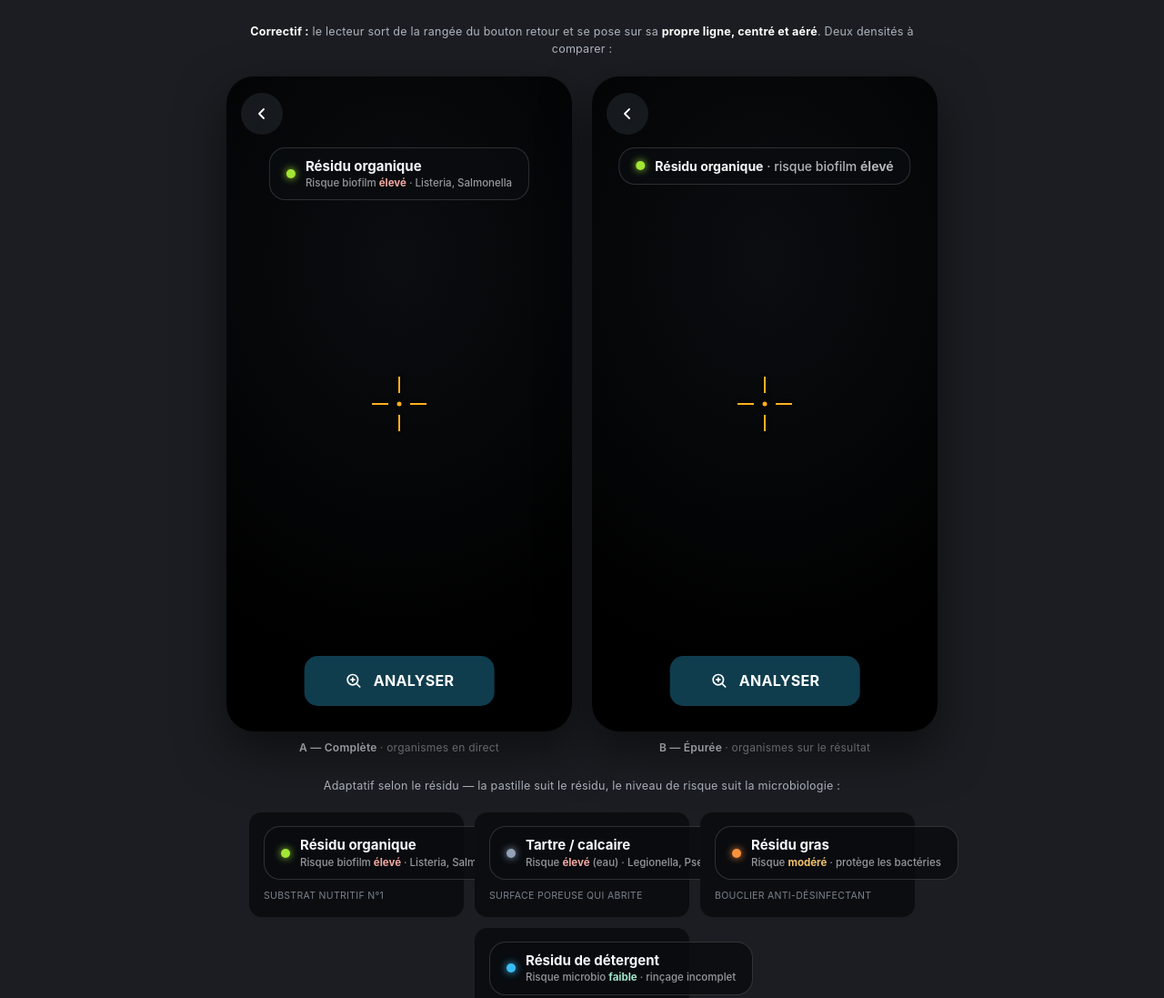
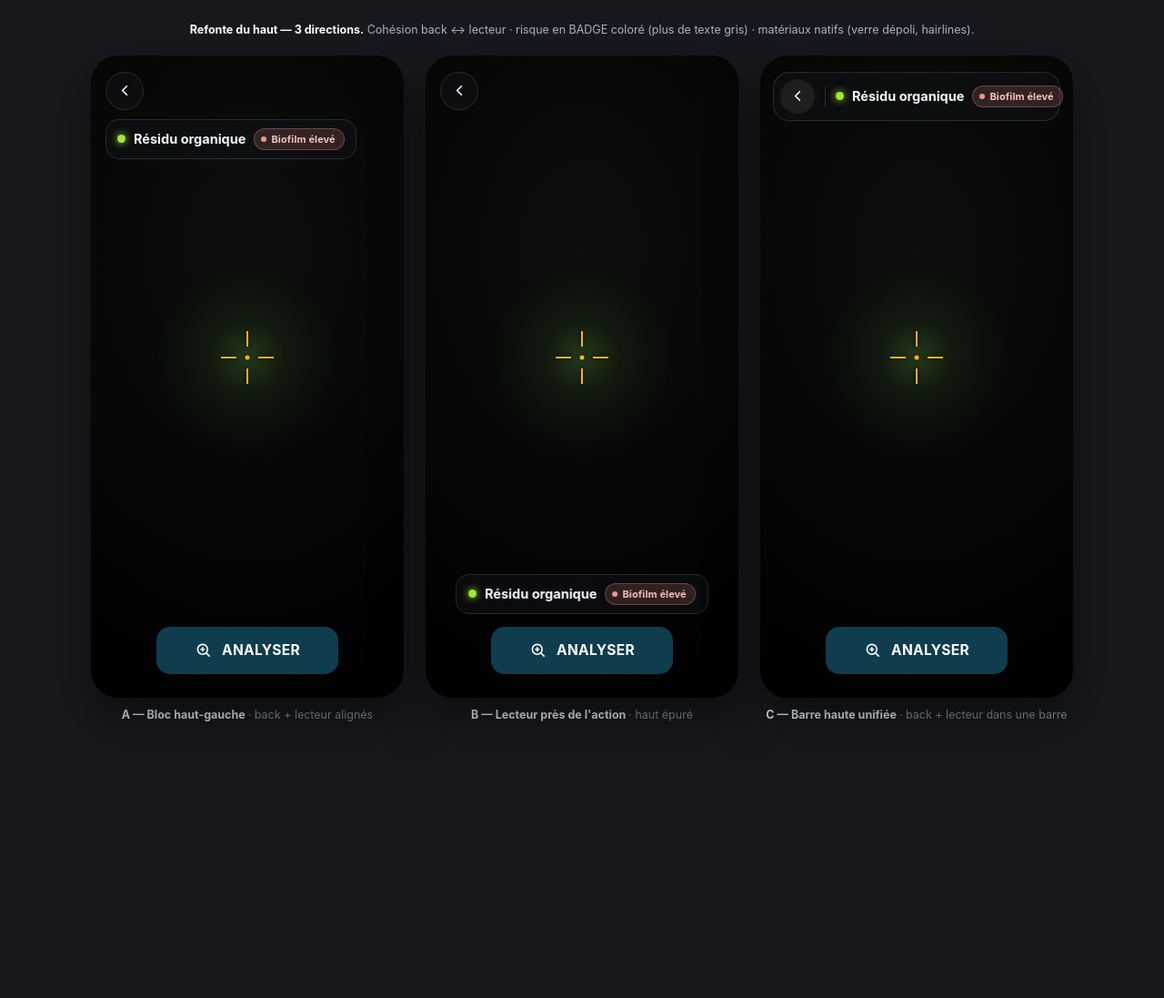
Before and after one commit to Lamiralx/Lucens-IA, a website: page preview-lv-readout.html in a window 1280 px wide. Shown: the top 1097 px of the page at 91% size. After the commit the page ends 839 px from the top, so only its background shows below. Drawn offline with Linux system fonts and the light colour scheme.

Commit message:
Maquette refonte haut Live View : 3 directions cohesion + badge risque + materiaux natifs

```diff
--- a/preview-lv-readout.html
+++ b/preview-lv-readout.html
@@ -2,89 +2,88 @@
 <html lang="fr"><head><meta charset="utf-8">
 <meta name="viewport" content="width=device-width, initial-scale=1">
 <style>
-  :root{--font:-apple-system,BlinkMacSystemFont,"Segoe UI",Roboto,Helvetica,Arial,sans-serif;--accent:#0F3D4E;--ink:#F5F7FA}
+  :root{--font:-apple-system,BlinkMacSystemFont,"Segoe UI",Roboto,Helvetica,Arial,sans-serif;--accent:#0F3D4E;--ink:#F4F7FA}
   *{box-sizing:border-box;margin:0;padding:0}
-  body{font-family:var(--font);background:#1b1d22;display:flex;flex-direction:column;align-items:center;gap:20px;padding:26px 14px 44px}
-  .cap{color:#aeb4be;font-size:12.5px;letter-spacing:.02em;text-align:center;max-width:760px;line-height:1.5}
-  .cap b{color:#fff}
-  .row{display:flex;gap:22px;flex-wrap:wrap;justify-content:center}
-  .col{display:flex;flex-direction:column;align-items:center;gap:10px}
-  .tag{color:#cfd5de;font-size:12px;font-weight:600;letter-spacing:.02em}
-  .tag span{color:#8a9098;font-weight:400}
+  body{font-family:var(--font);background:#17191e;display:flex;flex-direction:column;align-items:center;gap:18px;padding:24px 14px 46px}
+  .cap{color:#aeb4be;font-size:12.5px;text-align:center;max-width:1000px;line-height:1.5}.cap b{color:#fff}
+  .row{display:flex;gap:24px;flex-wrap:wrap;justify-content:center}
+  .col{display:flex;flex-direction:column;align-items:center;gap:11px}
+  .tag{color:#dfe4ea;font-size:12.5px;font-weight:650}.tag span{color:#878d96;font-weight:400}
 
-  .lv{position:relative;width:380px;height:720px;background:radial-gradient(120% 80% at 50% 28%,#0b0d10 0%,#000 78%);border-radius:30px;overflow:hidden;box-shadow:0 22px 54px rgba(0,0,0,.5)}
+  /* scène caméra avec halo fluo vert (le résidu visé) */
+  .lv{position:relative;width:344px;height:706px;border-radius:30px;overflow:hidden;box-shadow:0 22px 54px rgba(0,0,0,.5);
+    background:
+      radial-gradient(circle at 50% 47%, rgba(140,235,95,.20) 0%, rgba(120,210,80,.07) 10%, transparent 24%),
+      radial-gradient(130% 90% at 50% 30%, #0c0f0c 0%, #000 82%)}
 
-  .back{position:absolute;top:18px;left:16px;width:46px;height:46px;border-radius:50%;background:rgba(28,32,38,.78);display:flex;align-items:center;justify-content:center}
-  .back svg{width:20px;height:20px;stroke:#fff;stroke-width:1.8;fill:none;stroke-linecap:round;stroke-linejoin:round}
+  /* matériaux natifs */
+  .glass{background:rgba(18,21,26,.52);-webkit-backdrop-filter:blur(20px) saturate(140%);backdrop-filter:blur(20px) saturate(140%);border:1px solid rgba(255,255,255,.12)}
+  .ico{display:flex;align-items:center;justify-content:center}
+  .ico svg{stroke:#fff;fill:none;stroke-width:1.7;stroke-linecap:round;stroke-linejoin:round}
+  .back-c{width:42px;height:42px;border-radius:50%}
+  .back-c svg{width:19px;height:19px}
 
-  /* ===== LECTEUR : sur sa PROPRE ligne, centré, aéré ===== */
-  .readout{position:absolute;top:78px;left:50%;transform:translateX(-50%);
-    display:inline-flex;align-items:center;gap:11px;padding:11px 18px;max-width:330px;
-    background:rgba(10,12,16,.85);border:1px solid rgba(255,255,255,.15);border-radius:18px}
-  .dot{flex:0 0 auto;width:10px;height:10px;border-radius:50%;background:var(--c);box-shadow:0 0 9px var(--c)}
-  .rt{display:flex;flex-direction:column;min-width:0}
-  .residue{font-size:15px;font-weight:650;color:var(--ink);line-height:1.15}
-  .risk{font-size:11.5px;font-weight:500;color:rgba(245,247,250,.6);margin-top:3px;line-height:1.25;white-space:nowrap}
-  .lvl{font-weight:650}
-  .high .lvl{color:#F4A8A0}.mid .lvl{color:#F0C36B}.low .lvl{color:#9FE6C9}
-  /* variante 1 ligne */
-  .readout.one .dot{margin:0}
-  .oneline{font-size:14px;font-weight:500;color:rgba(245,247,250,.72);white-space:nowrap}
-  .oneline b{font-weight:650;color:var(--ink)}
+  .dot{width:9px;height:9px;border-radius:50%;flex:0 0 auto}
+  .res{font-weight:650;font-size:14.5px;color:var(--ink);white-space:nowrap}
+  /* BADGE de risque (vrai marqueur, pas du texte gris) */
+  .badge{display:inline-flex;align-items:center;gap:5px;padding:4px 9px 4px 7px;border-radius:999px;font-size:11px;font-weight:650;letter-spacing:.01em;white-space:nowrap;flex:0 0 auto}
+  .badge .bd{width:6px;height:6px;border-radius:50%}
+  .badge.high{background:rgba(244,150,140,.16);color:#F8C0B9;border:1px solid rgba(244,150,140,.32)}.badge.high .bd{background:#F4968C}
+  .badge.mid{background:rgba(240,195,107,.15);color:#F4D294;border:1px solid rgba(240,195,107,.30)}.badge.mid .bd{background:#F0C36B}
+  .badge.low{background:rgba(120,200,170,.14);color:#A7E6CD;border:1px solid rgba(120,200,170,.28)}.badge.low .bd{background:#7BD0A6}
 
-  .ret{position:absolute;top:50%;left:50%;transform:translate(-50%,-50%);width:60px;height:60px;filter:drop-shadow(0 0 2px rgba(0,0,0,.9))}
+  /* réticule */
+  .ret{position:absolute;top:47%;left:50%;transform:translate(-50%,-50%);width:58px;height:58px;filter:drop-shadow(0 0 2px rgba(0,0,0,.9))}
   .ret::before{content:"";position:absolute;left:50%;top:0;width:2px;height:100%;transform:translateX(-50%);background:linear-gradient(to bottom,#FFB020 0 30%,transparent 30% 70%,#FFB020 70% 100%)}
   .ret::after{content:"";position:absolute;top:50%;left:0;height:2px;width:100%;transform:translateY(-50%);background:linear-gradient(to right,#FFB020 0 30%,transparent 30% 70%,#FFB020 70% 100%)}
   .ret i{position:absolute;top:50%;left:50%;width:5px;height:5px;border-radius:50%;background:#FFB020;transform:translate(-50%,-50%)}
 
-  .shoot{position:absolute;left:50%;bottom:28px;transform:translateX(-50%);display:inline-flex;align-items:center;gap:11px;background:var(--accent);color:#fff;font-weight:650;font-size:16px;letter-spacing:.02em;padding:17px 44px;border-radius:15px}
-  .shoot svg{width:21px;height:21px;stroke:#fff;stroke-width:1.9;fill:none}
+  .shoot{position:absolute;left:50%;bottom:26px;transform:translateX(-50%);display:inline-flex;align-items:center;gap:10px;background:var(--accent);color:#fff;font-weight:650;font-size:15.5px;letter-spacing:.02em;padding:16px 42px;border-radius:15px}
+  .shoot svg{width:20px;height:20px;stroke:#fff;fill:none;stroke-width:1.9}
 
-  .strip{display:flex;flex-wrap:wrap;gap:12px;justify-content:center;max-width:780px}
-  .mini{background:#0b0d10;border-radius:14px;padding:15px 16px 17px;width:236px}
-  .mini .readout{position:static;transform:none;max-width:none}
-  .ml{color:#7b828d;font-size:10.5px;margin-top:11px;letter-spacing:.03em;text-transform:uppercase}
+  /* ===== A : bloc haut-gauche (back + lecteur alignés à gauche) ===== */
+  .A .back-c{position:absolute;top:18px;left:16px}
+  .A .read{position:absolute;top:70px;left:16px;display:inline-flex;align-items:center;gap:9px;padding:9px 12px;border-radius:15px}
+
+  /* ===== B : lecteur près de l'action (haut épuré) ===== */
+  .B .back-c{position:absolute;top:18px;left:16px}
+  .B .read{position:absolute;left:50%;bottom:92px;transform:translateX(-50%);display:inline-flex;align-items:center;gap:9px;padding:9px 13px;border-radius:15px}
+
+  /* ===== C : barre haute unifiée (back + lecteur dans UNE barre) ===== */
+  .C .bar{position:absolute;top:18px;left:14px;right:14px;display:flex;align-items:center;gap:11px;padding:7px 8px 7px 7px;border-radius:18px}
+  .C .bar .back-c{width:38px;height:38px;background:rgba(255,255,255,.07);border:0}
+  .C .bar .sep{width:1px;height:22px;background:rgba(255,255,255,.13);flex:0 0 auto}
+  .C .read{display:inline-flex;align-items:center;gap:9px;min-width:0;flex:1}
 </style></head>
 <body>
-
-  <div class="cap"><b>Correctif :</b> le lecteur sort de la rangée du bouton retour et se pose sur sa <b>propre ligne, centré et aéré</b>. Deux densités à comparer :</div>
+  <div class="cap"><b>Refonte du haut — 3 directions.</b> Cohésion back ↔ lecteur · risque en BADGE coloré (plus de texte gris) · matériaux natifs (verre dépoli, hairlines).</div>
 
   <div class="row">
-    <!-- A : complète (organismes en direct) -->
-    <div class="col">
-      <div class="lv">
-        <div class="back"><svg viewBox="0 0 20 20"><path d="M12 15 L7 10 L12 5"/></svg></div>
-        <div class="readout high">
-          <span class="dot" style="--c:#A3E635"></span>
-          <div class="rt"><div class="residue">Résidu organique</div><div class="risk high">Risque biofilm <span class="lvl">élevé</span> · Listeria, Salmonella</div></div>
-        </div>
-        <div class="ret"><i></i></div>
-        <div class="shoot"><svg viewBox="0 0 24 24"><circle cx="10.5" cy="10.5" r="6.5"/><path d="M15.5 15.5 L20 20"/><path d="M10.5 7.5 V13.5 M7.5 10.5 H13.5"/></svg> ANALYSER</div>
+    <!-- A -->
+    <div class="col"><div class="lv A">
+      <div class="back-c glass ico"><svg viewBox="0 0 20 20"><path d="M12 15 L7 10 L12 5"/></svg></div>
+      <div class="read glass"><span class="dot" style="background:#A3E635;box-shadow:0 0 8px #A3E635"></span><span class="res">Résidu organique</span><span class="badge high"><span class="bd"></span>Biofilm élevé</span></div>
+      <div class="ret"><i></i></div>
+      <div class="shoot"><svg viewBox="0 0 24 24"><circle cx="10.5" cy="10.5" r="6.5"/><path d="M15.5 15.5 L20 20"/><path d="M10.5 7.5V13.5M7.5 10.5H13.5"/></svg> ANALYSER</div>
+    </div><div class="tag">A — Bloc haut-gauche <span>· back + lecteur alignés</span></div></div>
+
+    <!-- B -->
+    <div class="col"><div class="lv B">
+      <div class="back-c glass ico"><svg viewBox="0 0 20 20"><path d="M12 15 L7 10 L12 5"/></svg></div>
+      <div class="ret"><i></i></div>
+      <div class="read glass"><span class="dot" style="background:#A3E635;box-shadow:0 0 8px #A3E635"></span><span class="res">Résidu organique</span><span class="badge high"><span class="bd"></span>Biofilm élevé</span></div>
+      <div class="shoot"><svg viewBox="0 0 24 24"><circle cx="10.5" cy="10.5" r="6.5"/><path d="M15.5 15.5 L20 20"/><path d="M10.5 7.5V13.5M7.5 10.5H13.5"/></svg> ANALYSER</div>
+    </div><div class="tag">B — Lecteur près de l'action <span>· haut épuré</span></div></div>
+
+    <!-- C -->
+    <div class="col"><div class="lv C">
+      <div class="bar glass">
+        <div class="back-c ico"><svg viewBox="0 0 20 20"><path d="M12 15 L7 10 L12 5"/></svg></div>
+        <span class="sep"></span>
+        <div class="read"><span class="dot" style="background:#A3E635;box-shadow:0 0 8px #A3E635"></span><span class="res">Résidu organique</span><span class="badge high"><span class="bd"></span>Biofilm élevé</span></div>
       </div>
-      <div class="tag">A — Complète <span>· organismes en direct</span></div>
-    </div>
-
-    <!-- B : épurée (organismes sur le résultat) -->
-    <div class="col">
-      <div class="lv">
-        <div class="back"><svg viewBox="0 0 20 20"><path d="M12 15 L7 10 L12 5"/></svg></div>
-        <div class="readout one">
-          <span class="dot" style="--c:#A3E635"></span>
-          <span class="oneline"><b>Résidu organique</b> · risque biofilm <span class="lvl high">élevé</span></span>
-        </div>
-        <div class="ret"><i></i></div>
-        <div class="shoot"><svg viewBox="0 0 24 24"><circle cx="10.5" cy="10.5" r="6.5"/><path d="M15.5 15.5 L20 20"/><path d="M10.5 7.5 V13.5 M7.5 10.5 H13.5"/></svg> ANALYSER</div>
-      </div>
-      <div class="tag">B — Épurée <span>· organismes sur le résultat</span></div>
-    </div>
+      <div class="ret"><i></i></div>
+      <div class="shoot"><svg viewBox="0 0 24 24"><circle cx="10.5" cy="10.5" r="6.5"/><path d="M15.5 15.5 L20 20"/><path d="M10.5 7.5V13.5M7.5 10.5H13.5"/></svg> ANALYSER</div>
+    </div><div class="tag">C — Barre haute unifiée <span>· back + lecteur dans une barre</span></div></div>
   </div>
-
-  <div class="cap" style="margin-top:6px">Adaptatif selon le résidu — la pastille suit le résidu, le niveau de risque suit la microbiologie :</div>
-  <div class="strip">
-    <div class="mini"><div class="readout high"><span class="dot" style="--c:#A3E635"></span><div class="rt"><div class="residue">Résidu organique</div><div class="risk high">Risque biofilm <span class="lvl">élevé</span> · Listeria, Salmonella</div></div></div><div class="ml">Substrat nutritif n°1</div></div>
-    <div class="mini"><div class="readout high"><span class="dot" style="--c:#94A3B8"></span><div class="rt"><div class="residue">Tartre / calcaire</div><div class="risk high">Risque <span class="lvl">élevé</span> (eau) · Legionella, Pseudomonas</div></div></div><div class="ml">Surface poreuse qui abrite</div></div>
-    <div class="mini"><div class="readout mid"><span class="dot" style="--c:#FB923C"></span><div class="rt"><div class="residue">Résidu gras</div><div class="risk mid">Risque <span class="lvl">modéré</span> · protège les bactéries</div></div></div><div class="ml">Bouclier anti-désinfectant</div></div>
-    <div class="mini"><div class="readout low"><span class="dot" style="--c:#38BDF8"></span><div class="rt"><div class="residue">Résidu de détergent</div><div class="risk low">Risque microbio <span class="lvl">faible</span> · rinçage incomplet</div></div></div><div class="ml">Danger chimique, pas microbien</div></div>
-  </div>
-
 </body></html>
```
